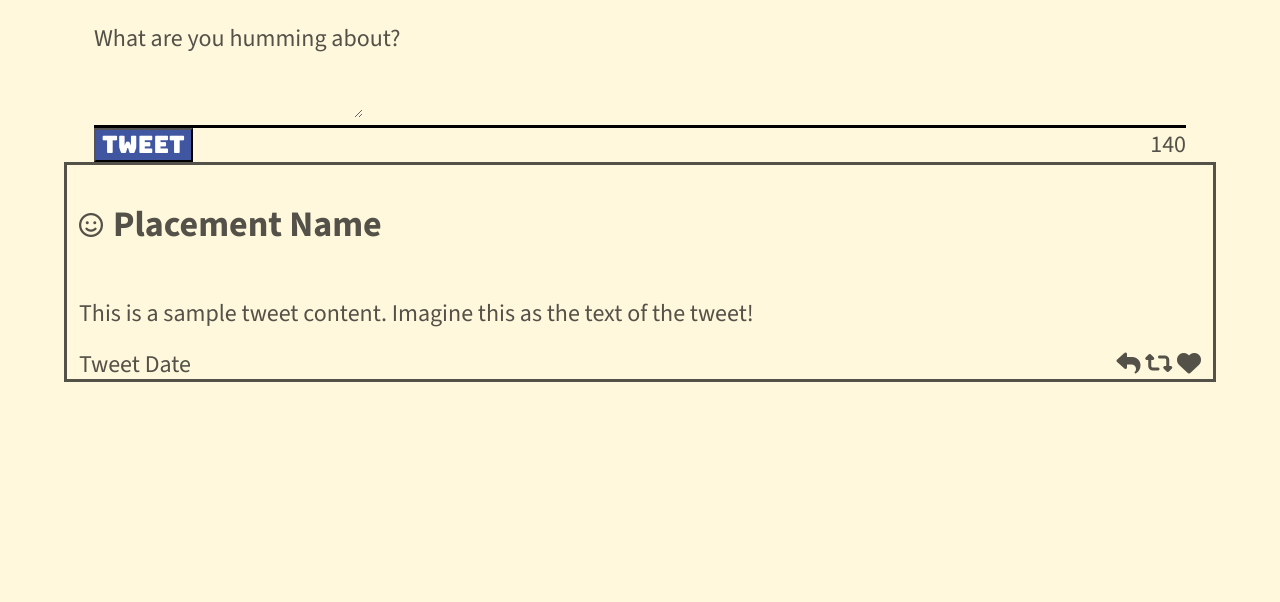
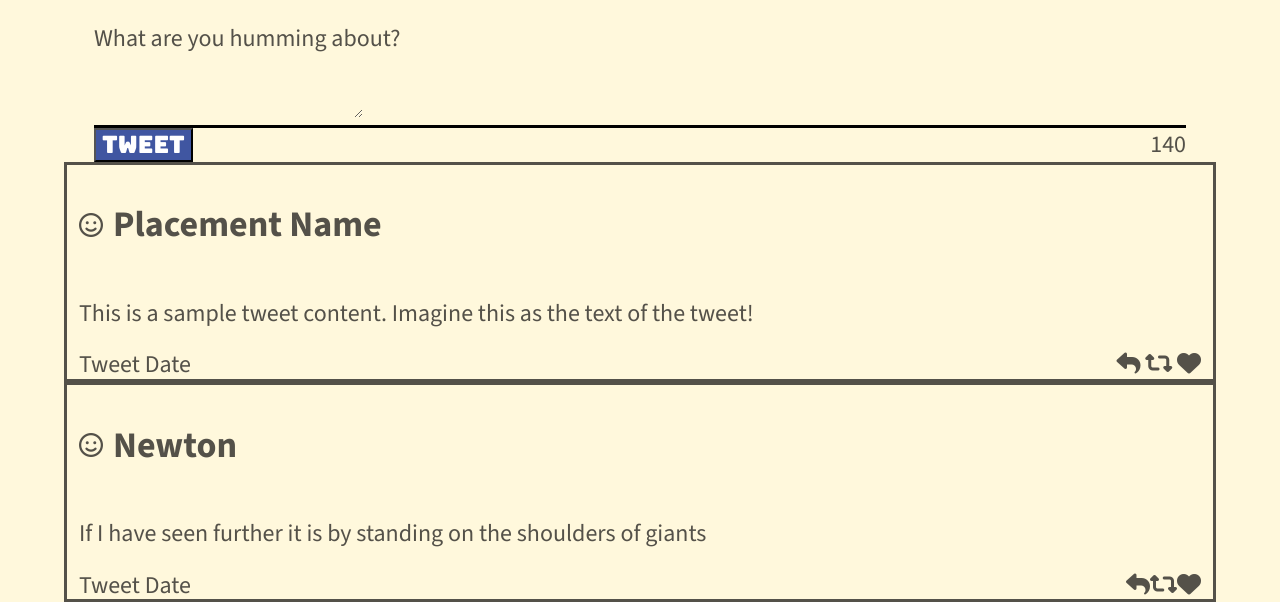
Before and after one commit to yeella905/tweeter, a website: page public/index.html in a window 1280 px wide. Shown: the part 596-1198 px from the top of the page. Before the commit the page ends 978 px from the top, so only its background shows below. Drawn offline with nearby package versions, Linux system fonts and the light colour scheme.

Commit message:
add a renderTweet and createTweetElement function

```diff
--- a/public/index.html
+++ b/public/index.html
@@ -60,7 +60,7 @@
       </div>
     </header>
     <!-- Page-specific (main) content here -->
-    <main class="container">
+    <main class="container" id="tweets-container">
     <section class="new-tweet">
       <h2>Compose Tweet</h2>
       <form method="post" action="/tweets">
@@ -90,6 +90,5 @@
       </footer>
     </article>
   </main>
-  <script src="scripts/composer-char-counter.js"></script>
   </body>
 </html>
--- a/public/scripts/client.js
+++ b/public/scripts/client.js
@@ -3,3 +3,80 @@
  * jQuery is already loaded
  * Reminder: Use (and do all your DOM work in) jQuery's document ready function
  */
+
+// Test / driver code (temporary). Eventually will get this from the server.
+// Fake data taken from initial-tweets.json
+const createTweetHeader = function(user) {
+    const header = $("<header>");
+    const name = $("<h2>");
+    const icon = $("<i>");
+    const headerdiv = $("<div>");
+    headerdiv.addClass("user-info")
+    icon.addClass("fa-regular fa-face-smile")
+    name.text(user.name);
+    headerdiv.append(icon);
+    headerdiv.append(name);
+    header.append(headerdiv);
+    return header;
+}
+
+const createTweetFooter = function(day) {
+    const footer = $("<footer>");
+    const date = $("<span>");
+    const icon = $("<span>");
+    const iconReply = $("<i>");
+    const iconRetweet = $("<i>");
+    const iconHeart = $("<i>");
+    icon.addClass("tweet-icons")
+    iconReply.addClass("fa-solid fa-reply");
+    iconRetweet.addClass("fa-solid fa-retweet");
+    iconHeart.addClass("fa-solid fa-heart");
+    icon.append(iconReply);
+    icon.append(iconRetweet);
+    icon.append(iconHeart);
+    footer.append(date);
+    footer.append(icon);
+    date.text("Tweet Date");
+
+    return footer
+}
+
+
+const createTweetElement = function(tweet) {
+  let $tweet = $("<article>");
+
+const $header = createTweetHeader(tweet.user);
+$tweet.append($header);
+
+
+const tweetContent = $("<p>");
+tweetContent.addClass("text");
+tweetContent.text(tweet.content.text);
+$tweet.append(tweetContent);
+const $footer = createTweetFooter(tweet.user);
+$tweet.append($footer);
+
+return $tweet;
+}
+const hardCodetweet = {
+    "user": {
+      "name": "Newton",
+      "avatars": "https://i.imgur.com/73hZDYK.png",
+      "handle": "@SirIsaac"
+    },
+    "content": {
+      "text": "If I have seen further it is by standing on the shoulders of giants"
+    },
+    "created_at": 1738542698878
+  };
+
+const $tweet = createTweetElement(hardCodetweet);
+
+$tweet.addClass("tweet")
+
+
+$(document).ready(function() { //when the dom is loaded find the ID tweet container and append the new created tweet
+  // Test / driver code (temporary)
+console.log($tweet); // to see what it looks like
+$('#tweets-container').append($tweet); // to add it to the page so we can make sure it's got all the right elements, classes, etc.
+});
--- a/server/data-files/initial-tweets.json
+++ b/server/data-files/initial-tweets.json
@@ -8,7 +8,7 @@
     "content": {
       "text": "If I have seen further it is by standing on the shoulders of giants"
     },
-    "created_at": 1738523184705
+    "created_at": 1738542698878
   },
   {
     "user": {
@@ -19,6 +19,6 @@
     "content": {
       "text": "Je pense , donc je suis"
     },
-    "created_at": 1738609584705
+    "created_at": 1738629098878
   }
 ]
```
